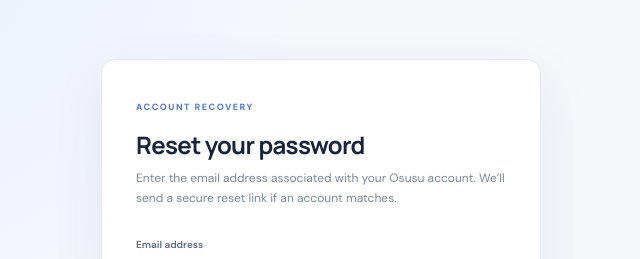
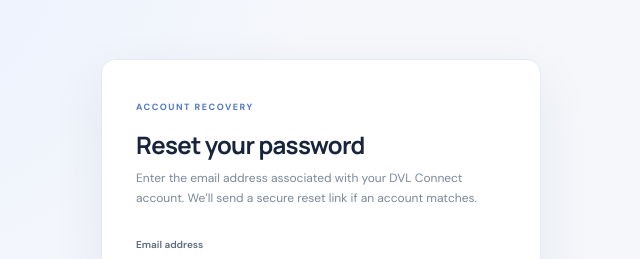
Before and after one commit to Heezmos/osusu-project, a Next.js app: page /forgot-password in a window 1280 px wide. Shown: the part 156-415 px from the top of the page, without its empty margins (319-959 px from the left). Built offline with nearby package versions, Linux system fonts and the light colour scheme.

Commit message:
Update password recovery copy for DVL Connect

```diff
--- a/src/app/forgot-password/page.tsx
+++ b/src/app/forgot-password/page.tsx
@@ -21,7 +21,7 @@ export default function ForgotPasswordPage() {
         redirectTo: `${window.location.origin}/reset-password`,
       });
       if (resetError) throw resetError;
-      setMessage("If an Osusu account exists for that email address, a password-reset link will be sent. Please check your inbox and spam folder.");
+      setMessage("If an DVL Connect account exists for that email address, a password-reset link will be sent. Please check your inbox and spam folder.");
     } catch (cause) {
       setError(cause instanceof Error ? cause.message : "We could not request a password reset. Please try again.");
     } finally {
@@ -34,7 +34,7 @@ export default function ForgotPasswordPage() {
       <section className="account-auth-card">
         <span className="overline">ACCOUNT RECOVERY</span>
         <h1>Reset your password</h1>
-        <p>Enter the email address associated with your Osusu account. We’ll send a secure reset link if an account matches.</p>
+        <p>Enter the email address associated with your DVL Connect account. We’ll send a secure reset link if an account matches.</p>
         <form onSubmit={submit}>
           <label htmlFor="recovery-email">Email address</label>
           <input id="recovery-email" type="email" autoComplete="email" value={email} onChange={(event) => setEmail(event.target.value)} placeholder="you@example.com" required />
```
